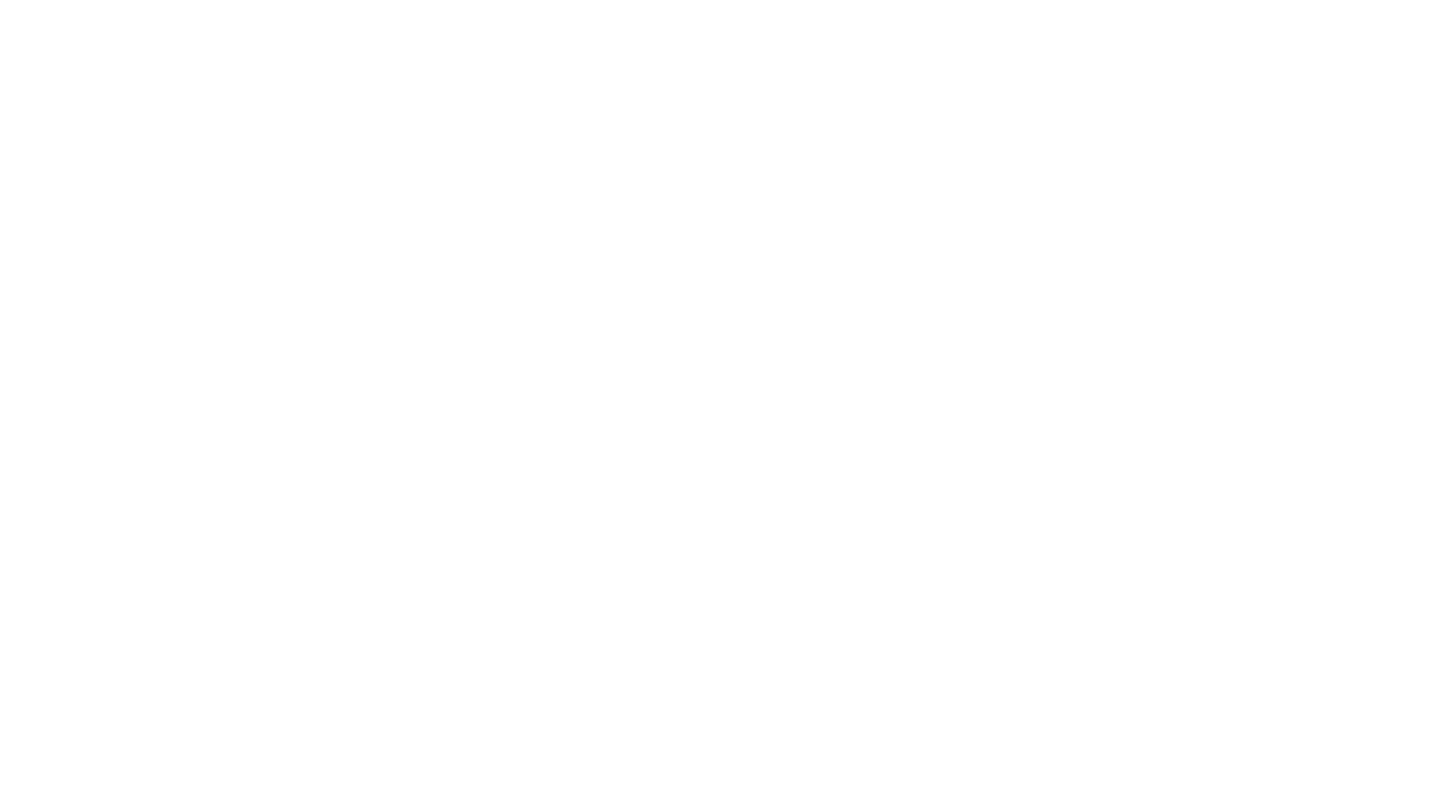
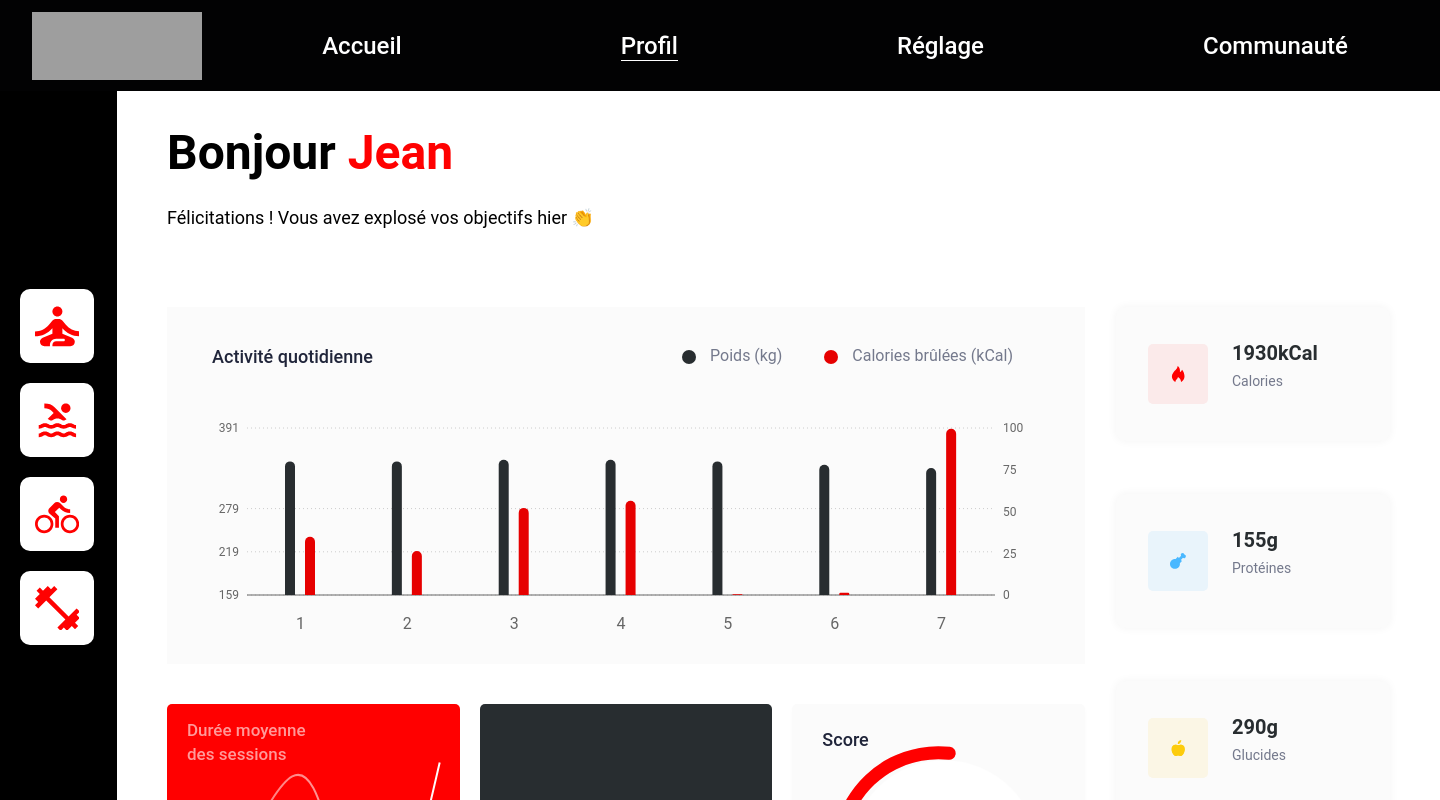
Before and after one commit to RodolpheACHY/SportSeeFront, a React (Vite) app: page /profil/12 in a window 1280 px wide. Before the commit this address had no page. Shown: the top 800 px of the page, 1440 px wide, since content can reach past the window. Built offline with nearby package versions, Linux system fonts and the light colour scheme; no server answers; grey boxes are pictures that could not be loaded.

Commit message:
add feat affichage performancegraph selon ID ---> ok

```diff
--- a/src/Router.jsx
+++ b/src/Router.jsx
@@ -11,7 +11,7 @@ function Router() {
         <Routes>
           <Route path="/" element={<Layout />}>
               <Route path="profil" element={<ProfilPage />} />
-              {/* <Route path="profil/:id" element={<ProfilPage/>} /> */}
+              <Route path="profil/:id" element={<ProfilPage/>} />
 
               {/* <Route path="/profil" element={<ProfilPage data={data} />} /> */}
               {/* path="*" fonctionne si jamais l'url ne correspond à rien de déclarer au dessus */}
--- a/src/components/content/DashboardGraphs.jsx
+++ b/src/components/content/DashboardGraphs.jsx
@@ -1,4 +1,5 @@
 import { useEffect, useState } from 'react';
+import { useParams } from 'react-router-dom';
 import UserScoreSimpleRadialBarChart from './UserScoreSimpleRadialBarChart';
 import AverageSessionsChart from './AverageSessionsChart';
 import PerformanceRadarChart from './PerformanceRadarChart';
@@ -8,10 +9,11 @@ import { getPerformanceRadarChartData } from '../../utils/performanceData';
 
 const DashboardGraphs = () => {
   const [performanceData, setPerformanceData] = useState(null);
+  const { id } = useParams();
 
   useEffect(() => {
     const fetchData = async () => {
-      const data = await getPerformanceRadarChartData(18);
+      const data = await getPerformanceRadarChartData(id);
       setPerformanceData(data);
     };
     fetchData();
--- a/src/components/header/Navbar.jsx
+++ b/src/components/header/Navbar.jsx
@@ -1,5 +1,6 @@
 import { NavLink } from "react-router-dom";
 import styles from "./header.module.scss";
+import { DEFAULT_USER } from "../../config";
 
 const Navbar = () => {
   return (
@@ -19,7 +20,7 @@ const Navbar = () => {
         </li>
         <li className={styles.header__item}>
           <NavLink
-            to="/profil"
+            to={`/profil/${DEFAULT_USER}`}
             className={({ isActive }) =>
               isActive
                 ? `${styles.header__link} ${styles["header__link--active"]}`
--- /dev/null
+++ b/src/config.js
@@ -0,0 +1,3 @@
+export const USE_MOCKS = false ;
+export const BASE_URL = 'http://localhost:3000' ;
+export const DEFAULT_USER = 12 ;
--- a/src/services/performanceServiceAPI.js
+++ b/src/services/performanceServiceAPI.js
@@ -9,7 +9,7 @@ export const fetchPerformanceData = async (userId) => {
     };
   }
 
-  const url = `http://localhost:3000/user/${userId}/performance`;
+  const url = `http://localhost:3000/user/${userId}/performance`;     // notre backend docker (ne pas oublier de le lancer ....)
   try {
     const response = await fetch(url);
     if (!response.ok) {
--- a/src/utils/performanceData.js
+++ b/src/utils/performanceData.js
@@ -1,5 +1,5 @@
-import { fetchPerformanceData } from './performanceServiceAPI';
-import { formatPerformanceDataForRadar } from './performanceFormatter';
+import { fetchPerformanceData } from '../services/performanceServiceAPI';
+import { formatPerformanceDataForRadar } from '../formatters/performanceFormatter';
 
 export const getPerformanceRadarChartData = async (userId) => {
   const { data, kind } = await fetchPerformanceData(userId);
```
